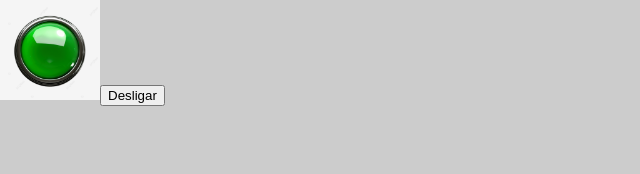
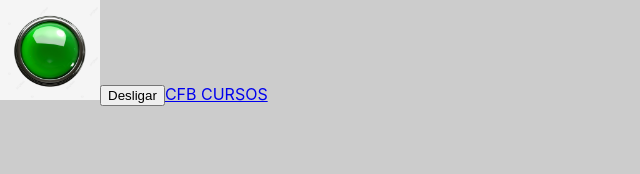
Before and after one commit to CaioPradoDeSouza/Aulas-React, a React (Create React App) app in the folder curso-react/: page / in a window 1280 px wide. Shown: the top 174 px of the page, without its empty margins (0-640 px from the left). Built offline with nearby package versions, Linux system fonts and the light colour scheme.

Commit message:
Feat: create prevent default of the component

```diff
--- a/curso-react/src/App.js
+++ b/curso-react/src/App.js
@@ -1,18 +1,25 @@
 import React, {useState} from 'react';
-import './App.css';
 
-import LedVerde from './componentes/imgss/led_verde.png'
-import LedVermelho from './componentes/imgss/led_vermelho.png'
+import Led from './componentes/Led'
 
 export default function App(){
 
-  const [ligado, setLigado]=useState(true);
+  const [ligado, setLigado] = useState(true);
+
+  const cancelar=(obj)=>{
+    return obj.preventDefault();
+  }
 
   return (
     <>
-      <img style={{width:'100px'}} src={ ligado?LedVerde:LedVermelho}/>
-      <button onClick={()=>setLigado(!ligado)}>{ ligado?'Desligar':'Ligar' }</button>
+      <Led ligado={ligado} setLigado={setLigado} />
+      <a
+        href='http://youtube.com/cfbcursos'
+        target='_blank'
+        onClick={(e)=>cancelar(e)}
+      >
+        CFB CURSOS
+      </a>
     </>
-
   );
 }
--- /dev/null
+++ b/curso-react/src/componentes/Led.js
@@ -0,0 +1,17 @@
+import React, { useState } from 'react';
+
+import LedVerde from './imgss/led_verde.png'
+import LedVermelho from './imgss/led_vermelho.png'
+
+export default function Led(props) {
+
+    return (
+        <>
+            <img style={{ width: '100px' }} src={props.ligado ? LedVerde : LedVermelho} />
+            <button onClick={() => props.setLigado(!props.ligado)}>
+                {props.ligado ? 'Desligar' : 'Ligar'}
+            </button>
+        </>
+
+    );
+}
```
